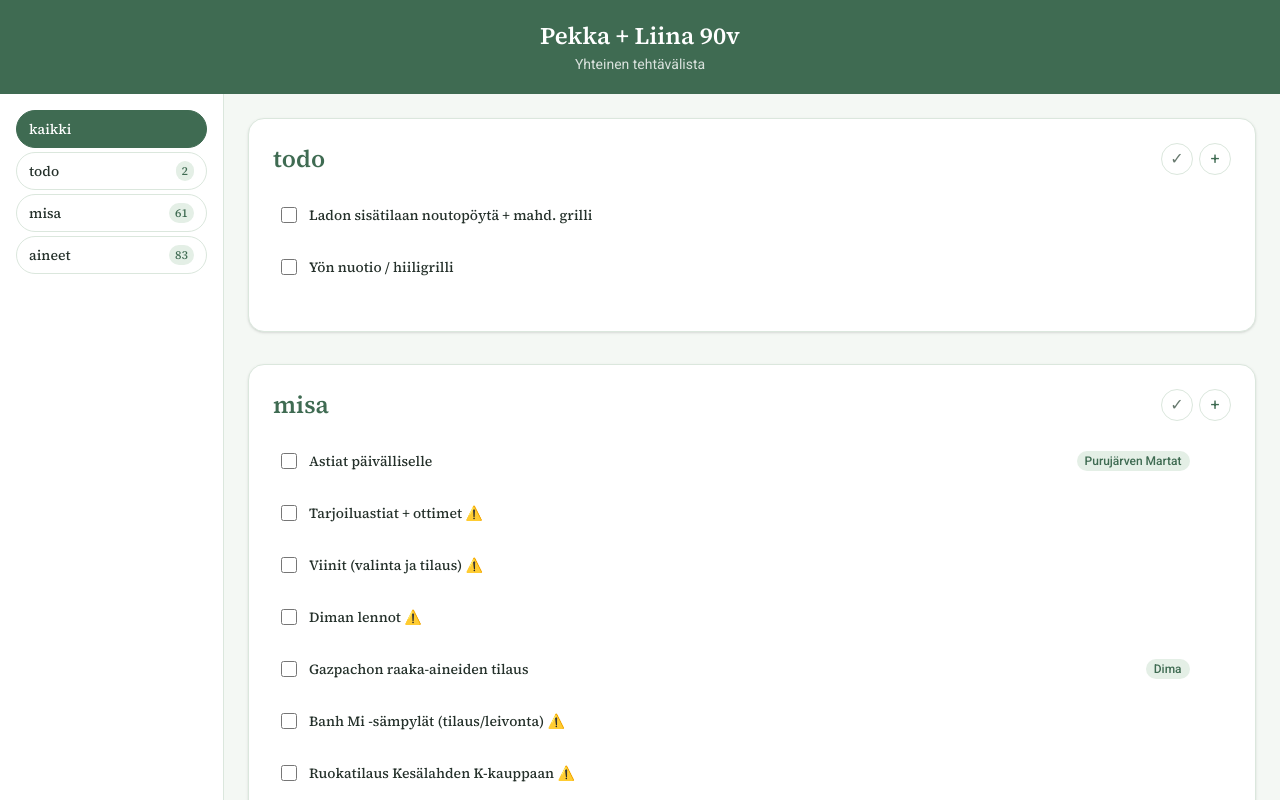
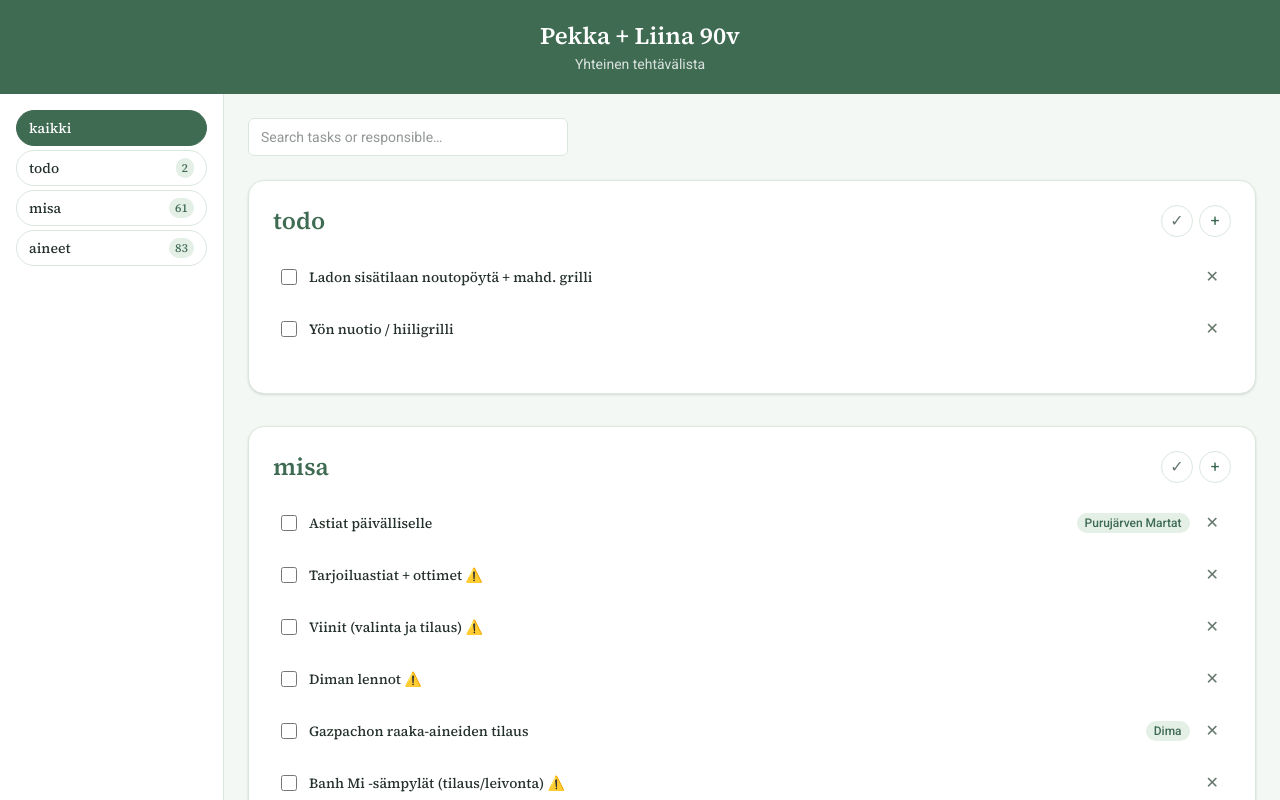
Before and after one commit to mrako/plmisa, a Next.js app: page / in a window 1280 px wide. Shown: the top 800 px of the page. Built offline with nearby package versions, Linux system fonts and the light colour scheme.

Commit message:
feat: Add filtering

```diff
--- a/src/components/TaskApp.tsx
+++ b/src/components/TaskApp.tsx
@@ -21,6 +21,7 @@ export default function TaskApp() {
   const [newTaskText, setNewTaskText] = useState<Record<string, string>>({});
   const [newTaskResponsible, setNewTaskResponsible] = useState<Record<string, string>>({});
   const [openAddForm, setOpenAddForm] = useState<Record<string, boolean>>({});
+  const [searchQuery, setSearchQuery] = useState("");
 
   const router = useRouter();
   const searchParams = useSearchParams();
@@ -176,7 +177,7 @@ export default function TaskApp() {
           <li>
             <button
               onClick={() => setFilter(ALL_FILTER)}
-              className={`flex items-center gap-2 whitespace-nowrap rounded-full border px-2.5 py-1.5 text-left font-heading text-xs font-medium transition-colors sm:w-full sm:px-3 sm:py-2 sm:text-sm ${
+              className={`flex h-8 items-center gap-2 whitespace-nowrap rounded-full border px-2.5 text-left font-heading text-xs font-medium transition-colors sm:h-9 sm:w-full sm:px-3 sm:text-sm ${
                 filter === ALL_FILTER
                   ? "border-accent bg-accent text-white"
                   : "border-line text-foreground hover:bg-accent-light"
@@ -192,7 +193,7 @@ export default function TaskApp() {
               <li key={section.id}>
                 <button
                   onClick={() => setFilter(section.id)}
-                  className={`flex items-center justify-between gap-2 whitespace-nowrap rounded-full border px-2.5 py-1.5 text-left font-heading text-xs font-medium transition-colors sm:w-full sm:px-3 sm:py-2 sm:text-sm ${
+                  className={`flex h-8 items-center justify-between gap-2 whitespace-nowrap rounded-full border px-2.5 text-left font-heading text-xs font-medium transition-colors sm:h-9 sm:w-full sm:px-3 sm:text-sm ${
                     isActive
                       ? "border-accent bg-accent text-white"
                       : "border-line text-foreground hover:bg-accent-light"
@@ -224,12 +225,26 @@ export default function TaskApp() {
           </div>
         )}
 
+        <input
+          type="search"
+          value={searchQuery}
+          onChange={(e) => setSearchQuery(e.target.value)}
+          placeholder="Search tasks or responsible…"
+          className="mb-6 w-full rounded-md border border-line bg-card px-3 py-2 text-sm outline-none focus:border-accent sm:max-w-xs"
+        />
+
         <div className="flex flex-col gap-8">
           {visibleSections.map((section) => {
             const isFormOpen = Boolean(openAddForm[section.id]);
-            const visibleTasks = hideDone
-              ? section.tasks.filter((t) => !t.done)
-              : section.tasks;
+            const query = searchQuery.trim().toLowerCase();
+            const visibleTasks = section.tasks.filter((t) => {
+              if (hideDone && t.done) return false;
+              if (!query) return true;
+              return (
+                t.text.toLowerCase().includes(query) ||
+                (t.responsible ?? "").toLowerCase().includes(query)
+              );
+            });
             return (
               <section
                 key={section.id}
@@ -276,6 +291,8 @@ export default function TaskApp() {
                     <li className="text-sm text-muted">
                       {section.tasks.length === 0
                         ? "No tasks yet."
+                        : query
+                        ? "No matching tasks."
                         : "All done — finished tasks are hidden."}
                     </li>
                   )}
@@ -291,7 +308,8 @@ export default function TaskApp() {
                         className="h-4 w-4 shrink-0 accent-ok"
                       />
                       <span
-                        className={`min-w-0 flex-1 font-heading text-sm font-medium ${
+                        onClick={() => toggleTask(section.id, task.id)}
+                        className={`min-w-0 flex-1 cursor-pointer select-none font-heading text-sm font-medium ${
                           task.done ? "text-muted line-through" : "text-foreground"
                         }`}
                       >
@@ -305,10 +323,14 @@ export default function TaskApp() {
                         </span>
                       )}
                       <button
-                        onClick={() => deleteTask(section.id, task.id)}
+                        onClick={() => {
+                          if (window.confirm(`Delete task "${task.text}"?`)) {
+                            deleteTask(section.id, task.id);
+                          }
+                        }}
                         aria-label={`Delete task ${task.text}`}
                         title="Delete task"
-                        className="shrink-0 rounded p-1 text-muted opacity-0 hover:bg-warn-bg hover:text-warn group-hover:opacity-100"
+                        className="shrink-0 rounded p-1 text-muted hover:bg-warn-bg hover:text-warn"
                       >
                         ✕
                       </button>
```
